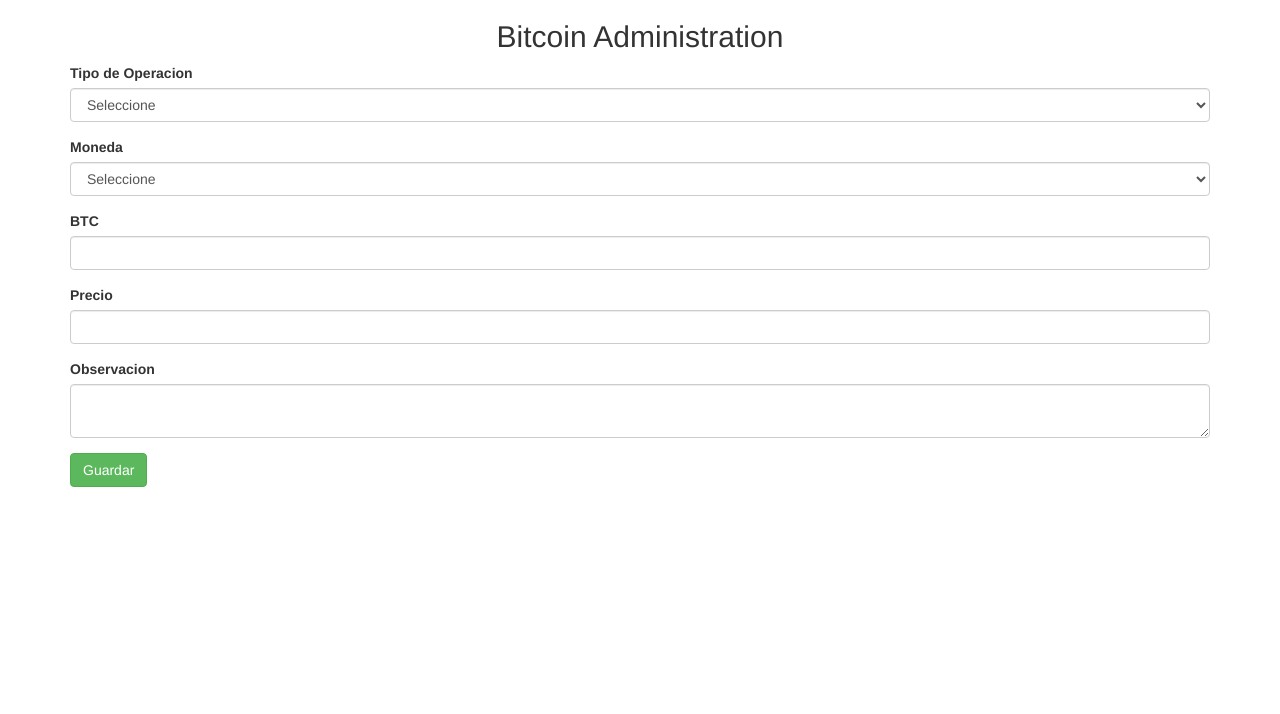
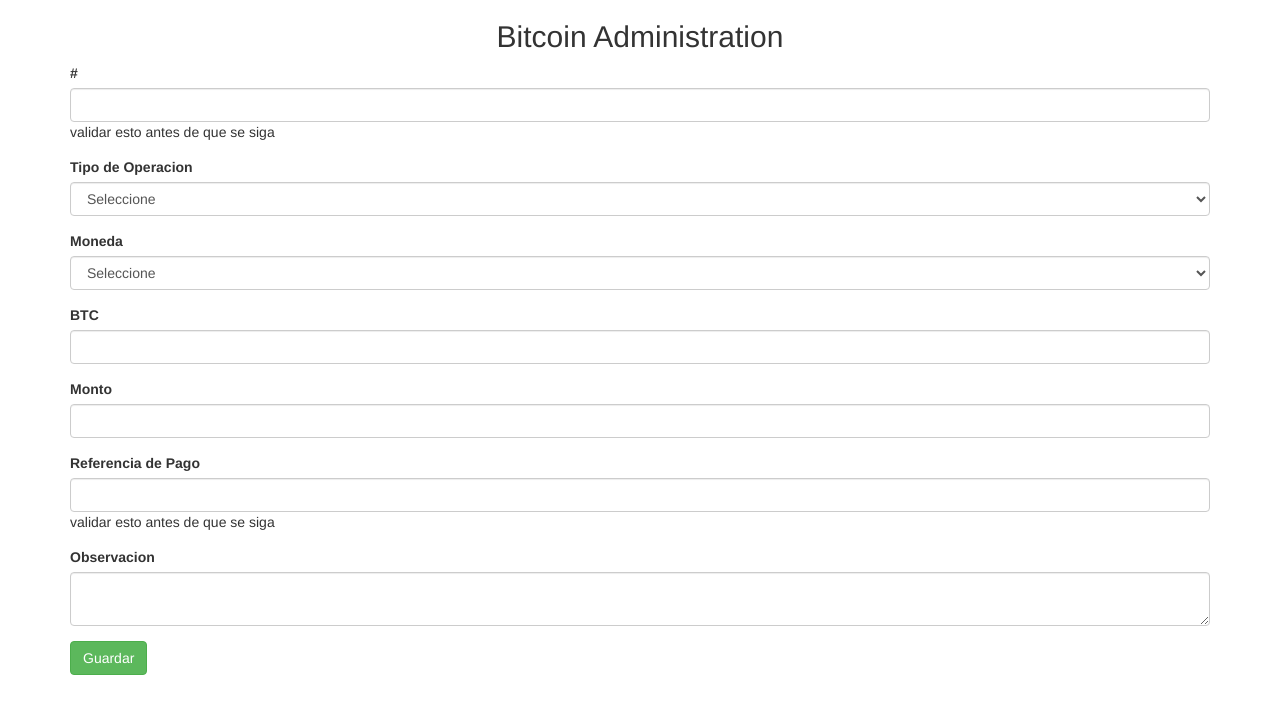
Before and after one commit to jaimeirazabal1/bitcoin_administration, a PHP site: page / in a window 1280 px wide. Shown: the top 714 px of the page. Run offline with PHP 8.4, Linux system fonts and the light colour scheme; data comes from the database, SQL or seed files in the repository.

Commit message:
agregando campos faltantes

```diff
--- a/index.php
+++ b/index.php
@@ -20,6 +20,11 @@
 		</div>
 		<form action="">
 			<div class="form-group">
+				<label>#</label>
+				<input type="text" required="required" class="form-control" name="idoperacion" id="idoperacion">
+				<p class="muted">validar esto antes de que se siga</p>
+			</div>
+			<div class="form-group">
 				<label>Tipo de Operacion</label>
 				<select name="tipo" required="required"	class="form-control" id="tipo">
 					<option value="">Seleccione</option>
@@ -41,8 +46,14 @@
 				<input type="text" required="required" class="form-control" name="btc" id="btc">
 			</div>
 			<div class="form-group">
-				<label>Precio</label>
-				<input type="text" required="required" class="form-control" name="precio" id="precio">
+				<label>Monto</label>
+				<input type="text" required="required" class="form-control" name="monto" id="monto">
+			</div>
+			<div class="form-group">
+				<label>Referencia de Pago</label>
+				<input type="text" required="required" class="form-control" name="ref_pago" id="ref_pago">
+								<p class="muted">validar esto antes de que se siga</p>
+
 			</div>
 			<div class="form-group">
 				<label>Observacion</label>
```
